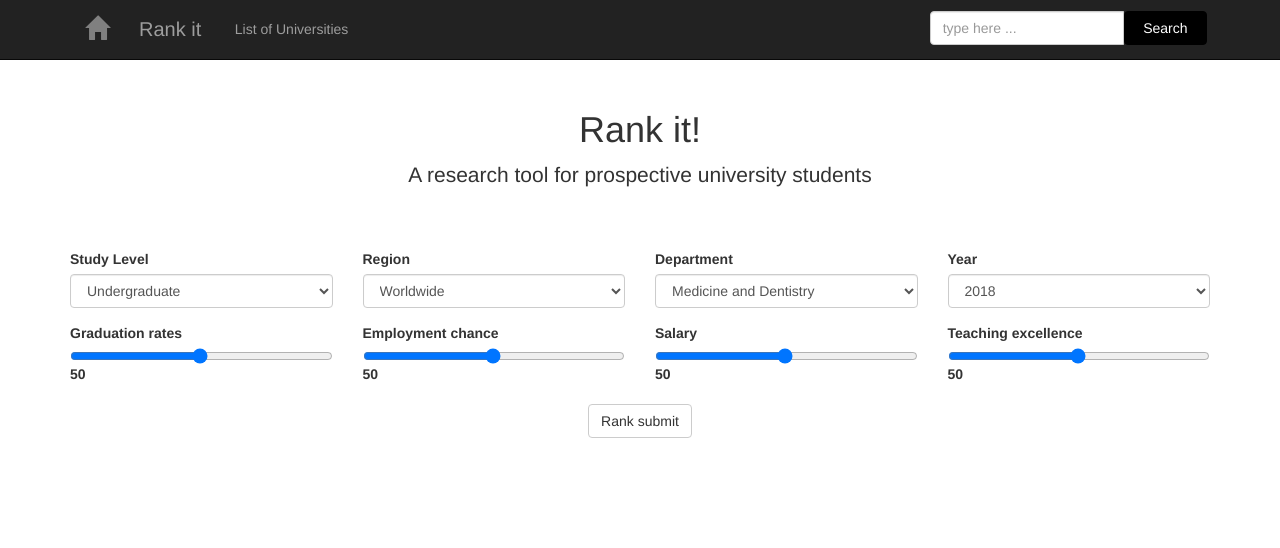
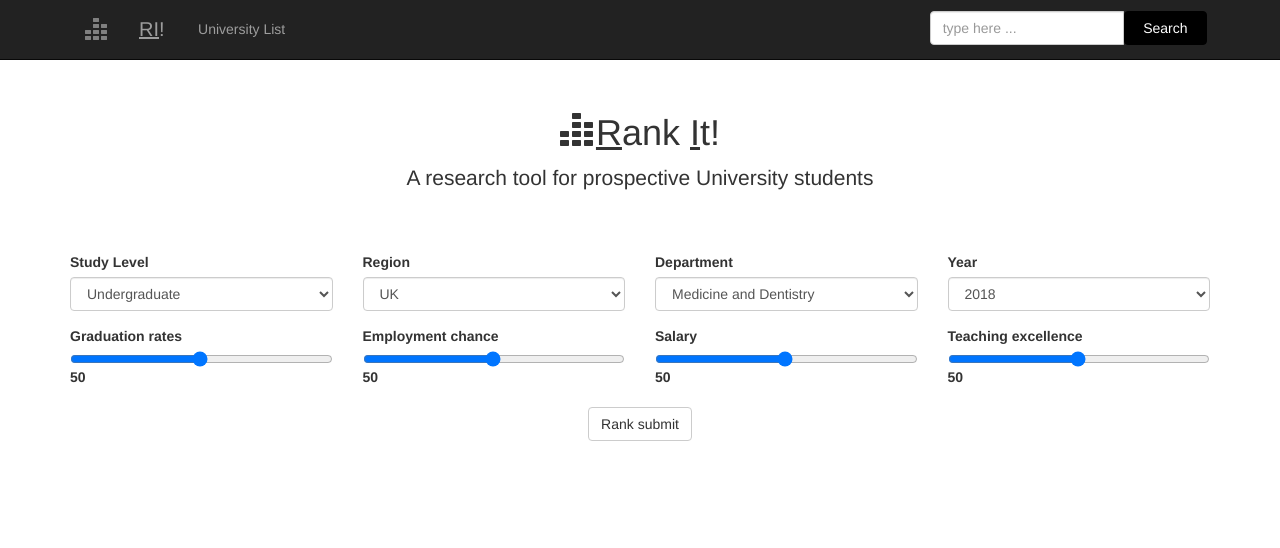
Before and after one commit to Jim-Walk/Software-Development-Assessment, a Flask app: page / in a window 1280 px wide. Shown: the top 548 px of the page. Run offline with Flask 2, Linux system fonts and the light colour scheme; some libraries are stand-ins or nearby versions.

Commit message:
final v7, cosmetic changes on templates

```diff
--- a/templates/base.html
+++ b/templates/base.html
@@ -38,11 +38,11 @@
         <div id="navbar" class="collapse navbar-collapse">
           <ul class="nav navbar-nav">
              <li> <a href="/">
-          <span class="glyphicon glyphicon-home" style="font-size:24px;color:grey"></span> </a>  </li>
+          <span class="glyphicon glyphicon-equalizer" style="font-size:24px;color:grey"></span> </a>  </li>
           <li><span class="navbar-text" style="font-size:20px;margin: 16
-          px;">Rank it</span>
+          px;"><u>RI</u>!</span>
          </li>
-            <li><a href="/unis" style="margin: 3.5px;">List of Universities</a></li>
+            <li><a href="/unis" style="margin: 3.5px;">University List</a></li>
           </ul>
            <form class="navbar-form navbar-right" action="/search" method="get">
             <div class="form-group input-group" style="margin: 3px;">
--- a/templates/index.html
+++ b/templates/index.html
@@ -13,8 +13,8 @@
 <link href="{{ url_for('static',filename='css/a.css') }}" rel="stylesheet">
 
 <div class="starter-template">
-  <h1>Rank it!</h1>
-  <p class="lead">A research tool for prospective university students</p>
+  <h1><span class="glyphicon glyphicon-equalizer"></span><u>R</u>ank <u>I</u>t!</h1>
+  <p class="lead">A research tool for prospective University students</p>
 </div>
 
 <form id="rank-form" action="" class="container ">
@@ -23,14 +23,14 @@
           <label for="studyLevelSelect">Study Level</label>
           <select name="study" class="form-control" id="studyLevelSelect">
                   <option>Undergraduate</option>
-                  <option>Postgraduate</option>
+                  <option disabled><i>Postgraduate (Coming Soon)</i></option>
           </select>
       </div>
       <div class="form-group col-md-3 ">
           <label for="regionSelect">Region</label>
           <select name="region" class="form-control" id="regionSelect">
-                  <option>Worldwide</option>
                   <option>UK</option>
+                  <option disabled>Worldwide (Coming Soon)</option>
           </select>
       </div>
       <div class="form-group col-md-3 ">
@@ -66,7 +66,7 @@
           <label for="yearSelect">Year</label>
           <select name="year" class="form-control" id="yearSelect">
                   <option>2018</option>
-                  <option>2017</option>
+                  <option disabled>2017 (Coming Soon)</option>
           </select>
       </div>
   </div>
```
